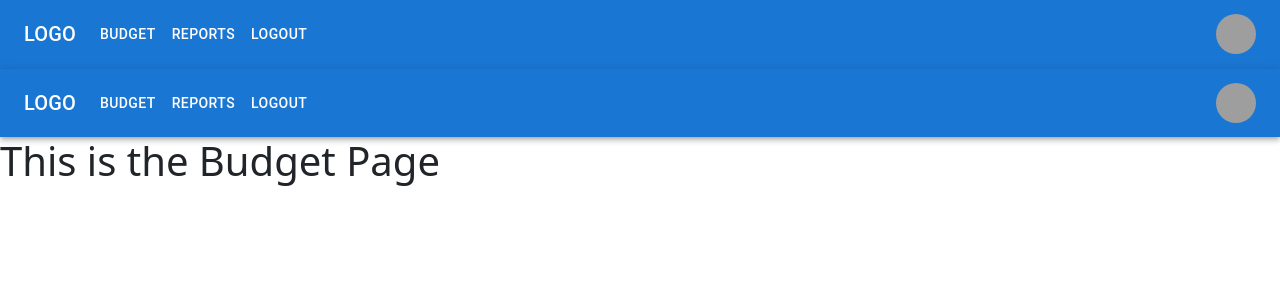
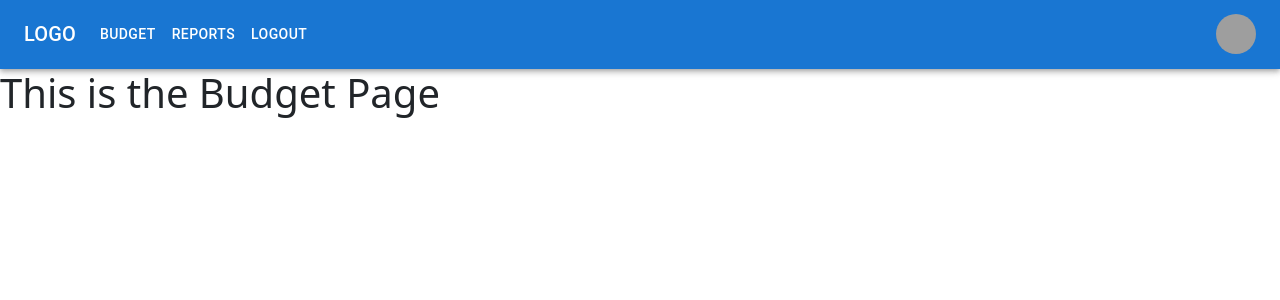
Before and after one commit to cmokbel1/pocket-change, a React (Create React App) app in the folder client/: page /budget in a window 1280 px wide. Shown: the top 300 px of the page. Built offline with nearby package versions, Linux system fonts and the light colour scheme; grey boxes are pictures that could not be loaded.

Commit message:
fixed navbar

```diff
--- a/client/src/App.js
+++ b/client/src/App.js
@@ -8,13 +8,11 @@ import Login from './pages/Login'
 import Home from './pages/Home'
 import Budget from './pages/Budget'
 import Reports from './pages/Reports'
-import NavBar from './components/NavBar'
 
 
 const App = () => {
   return (
     <Router>
-      <NavBar />
       <Routes>
         <Route path='/register' element={<Register />} />
         <Route path='/login' element={<Login />} />
--- a/client/src/pages/Budget/Budget.js
+++ b/client/src/pages/Budget/Budget.js
@@ -1,9 +1,9 @@
-import AppBar from '../../components/NavBar'
+import NavBar from '../../components/NavBar'
 
 const Budget = () => {
   return (
     <>
-      <AppBar></AppBar>
+      <NavBar></NavBar>
       <h1>This is the Budget Page</h1>
     </>
   )
--- a/client/src/pages/Home/Home.js
+++ b/client/src/pages/Home/Home.js
@@ -1,9 +1,9 @@
-import AppBar from '../../components/NavBar'
+import NavBar from '../../components/NavBar'
 
 const Home = () => {
   return (
     <>
-      <AppBar></AppBar>
+      <NavBar></NavBar>
       <h1>This is the Home Page</h1>
     </>
   )
--- a/client/src/pages/Reports/Reports.js
+++ b/client/src/pages/Reports/Reports.js
@@ -1,9 +1,9 @@
-import AppBar from '../../components/NavBar'
+import NavBar from '../../components/NavBar'
 
 const Reports = () => {
   return (
     <>
-    <AppBar></AppBar>
+    <NavBar></NavBar>
     <h1>This is the Reports Page</h1>
     </>
   )
```
